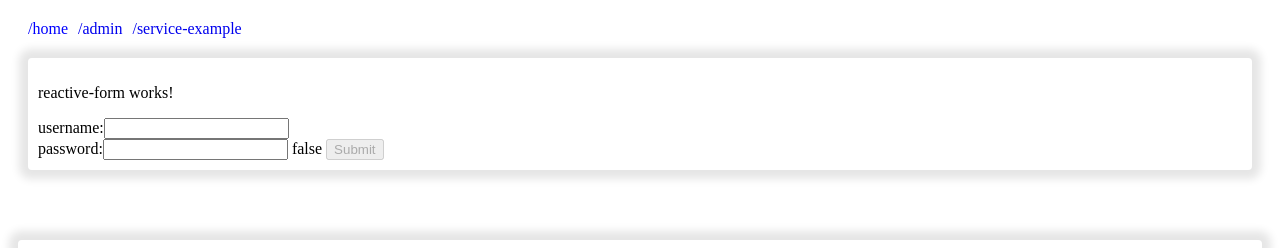
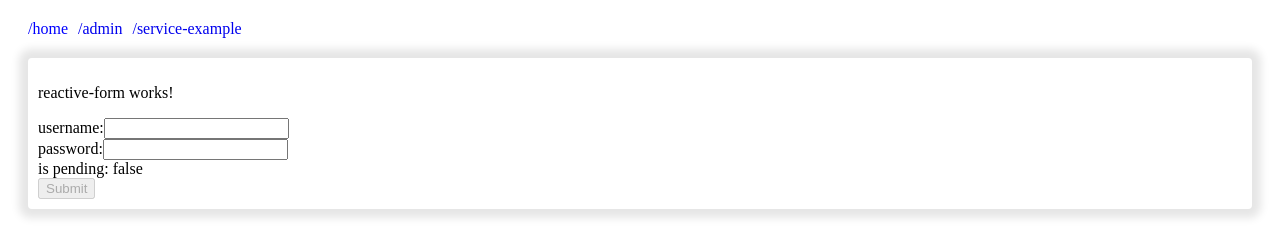
Before and after one commit to schuchard/ng-crash-course-201909, an Angular app: page /home in a window 1280 px wide. Shown: the top 248 px of the page. Built offline with nearby package versions, Linux system fonts and the light colour scheme; no server answers.

Commit message:
styling, pending

```diff
--- a/src/app/reactive-form/reactive-form.component.html
+++ b/src/app/reactive-form/reactive-form.component.html
@@ -8,10 +8,11 @@
 
   <span>password:</span>
   <input type="text" formControlName="password" />
-  {{loginForm.pending}}
+  <div>is pending: {{ loginForm.pending }}</div>
 
   <div [style.color]="'red'" *ngIf="errorMessage | async as err">{{ err }}</div>
 
-  <button [disabled]="loginForm.invalid || loginForm.pending">Submit</button>
-
+  <div>
+    <button [disabled]="loginForm.invalid || loginForm.pending">{{loginForm.pending ? 'Pending' : 'Submit'}}</button>
+  </div>
 </form>
```
